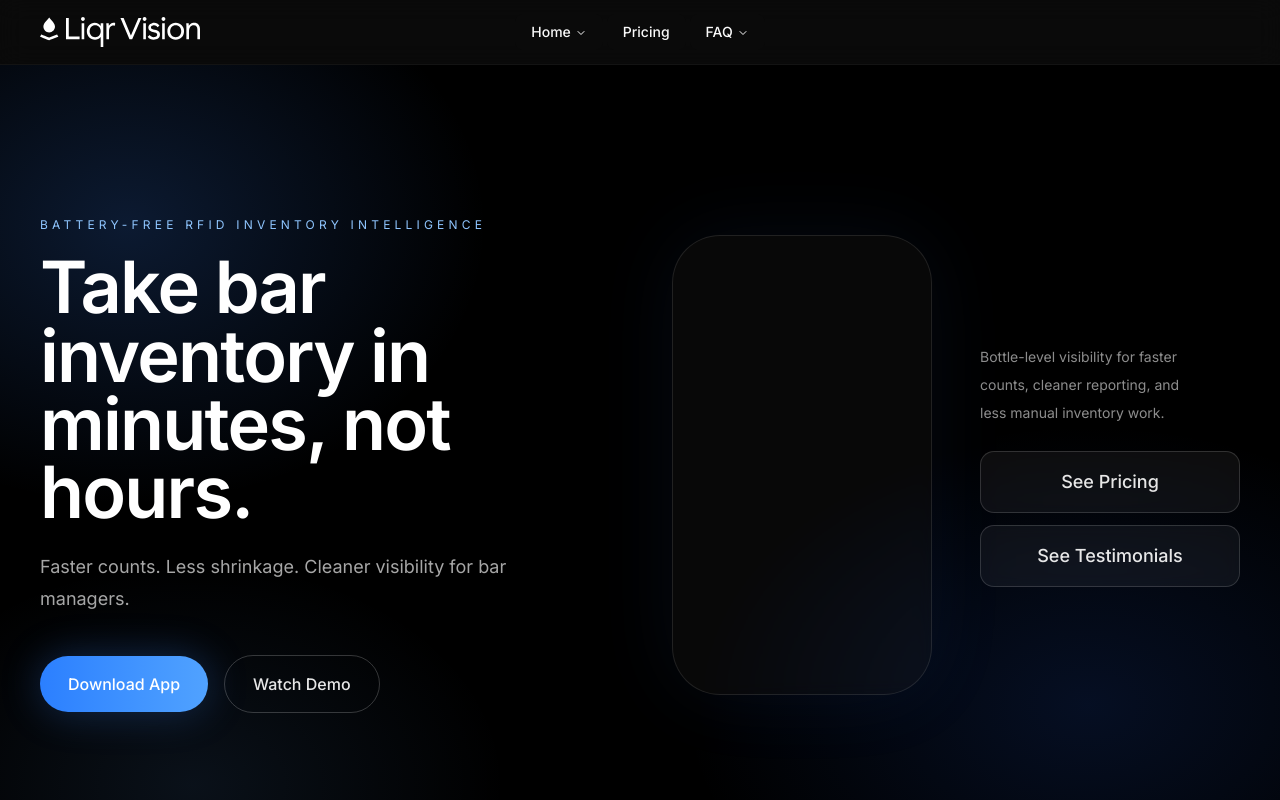
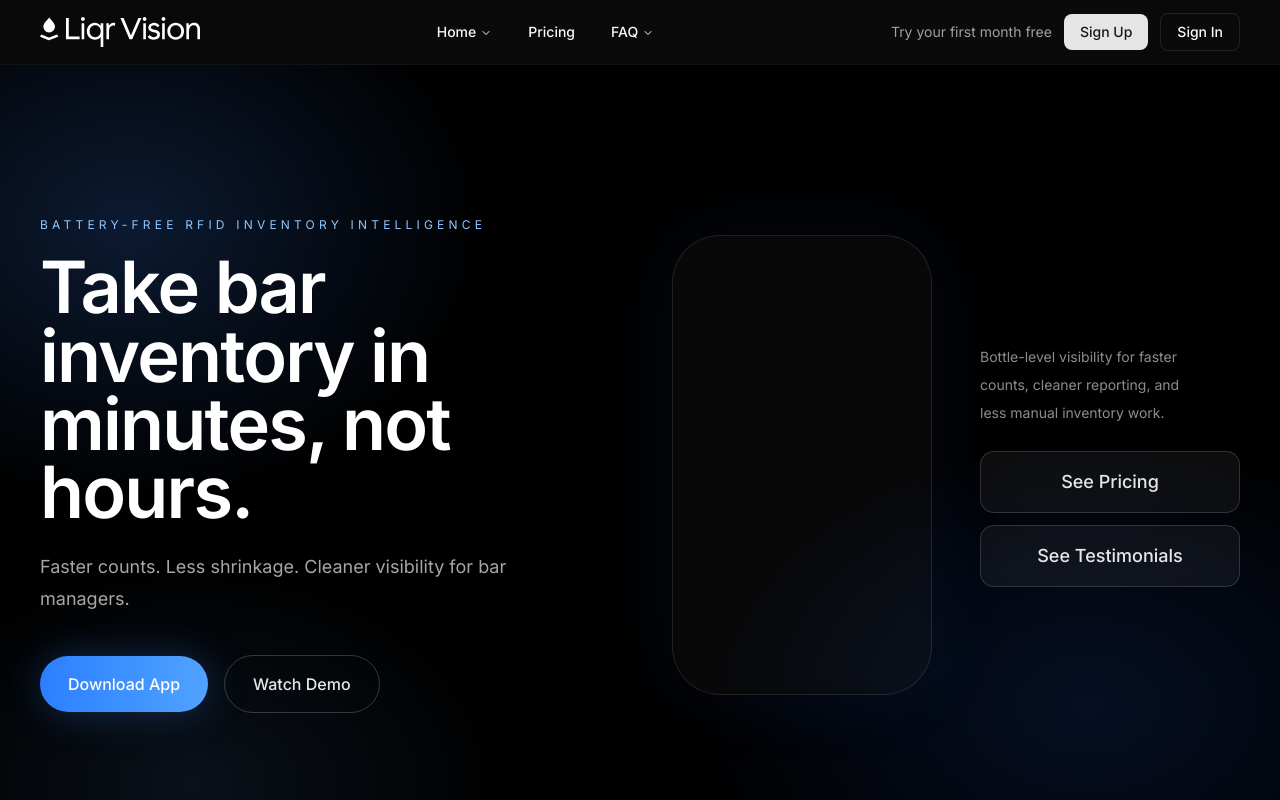
Before and after one commit to colewortman/UNO-Capstone, a Next.js app in the folder web/: page / in a window 1280 px wide. Shown: the top 800 px of the page. Built offline with nearby package versions, Linux system fonts and the light colour scheme.

Commit message:
Updating Navbar content

```diff
--- a/web/app/components/NavigationBar.tsx
+++ b/web/app/components/NavigationBar.tsx
@@ -200,8 +200,24 @@
             </NavigationMenu>
           </div>
 
-          {/* Spacer to keep nav centered (desktop only) */}
-          <div className="hidden w-[160px] shrink-0 lg:block" />
+          {/* Desktop CTA — right side */}
+          <div className="hidden items-center gap-3 lg:flex">
+            <span className="text-sm text-muted-foreground whitespace-nowrap">
+              Try your first month free
+            </span>
+            <Link
+              href="/signup"
+              className="rounded-md bg-primary px-4 py-2 text-sm font-medium text-primary-foreground transition-colors hover:bg-primary/90"
+            >
+              Sign Up
+            </Link>
+            <Link
+              href="/signin"
+              className="rounded-md border border-border px-4 py-2 text-sm font-medium text-foreground transition-colors hover:bg-accent"
+            >
+              Sign In
+            </Link>
+          </div>
 
           {/* Mobile hamburger button */}
           <button
@@ -234,6 +250,22 @@
                 {link.label}
               </Link>
             ))}
+            <div className="mt-6 flex flex-col gap-3">
+              <Link
+                href="/signup"
+                onClick={() => setMobileMenuOpen(false)}
+                className="rounded-md bg-primary px-4 py-3 text-center text-base font-medium text-primary-foreground transition-colors hover:bg-primary/90"
+              >
+                Sign Up
+              </Link>
+              <Link
+                href="/signin"
+                onClick={() => setMobileMenuOpen(false)}
+                className="rounded-md border border-white/20 px-4 py-3 text-center text-base font-medium text-white transition-colors hover:bg-white/10"
+              >
+                Sign In
+              </Link>
+            </div>
           </nav>
         </div>
       )}
```
